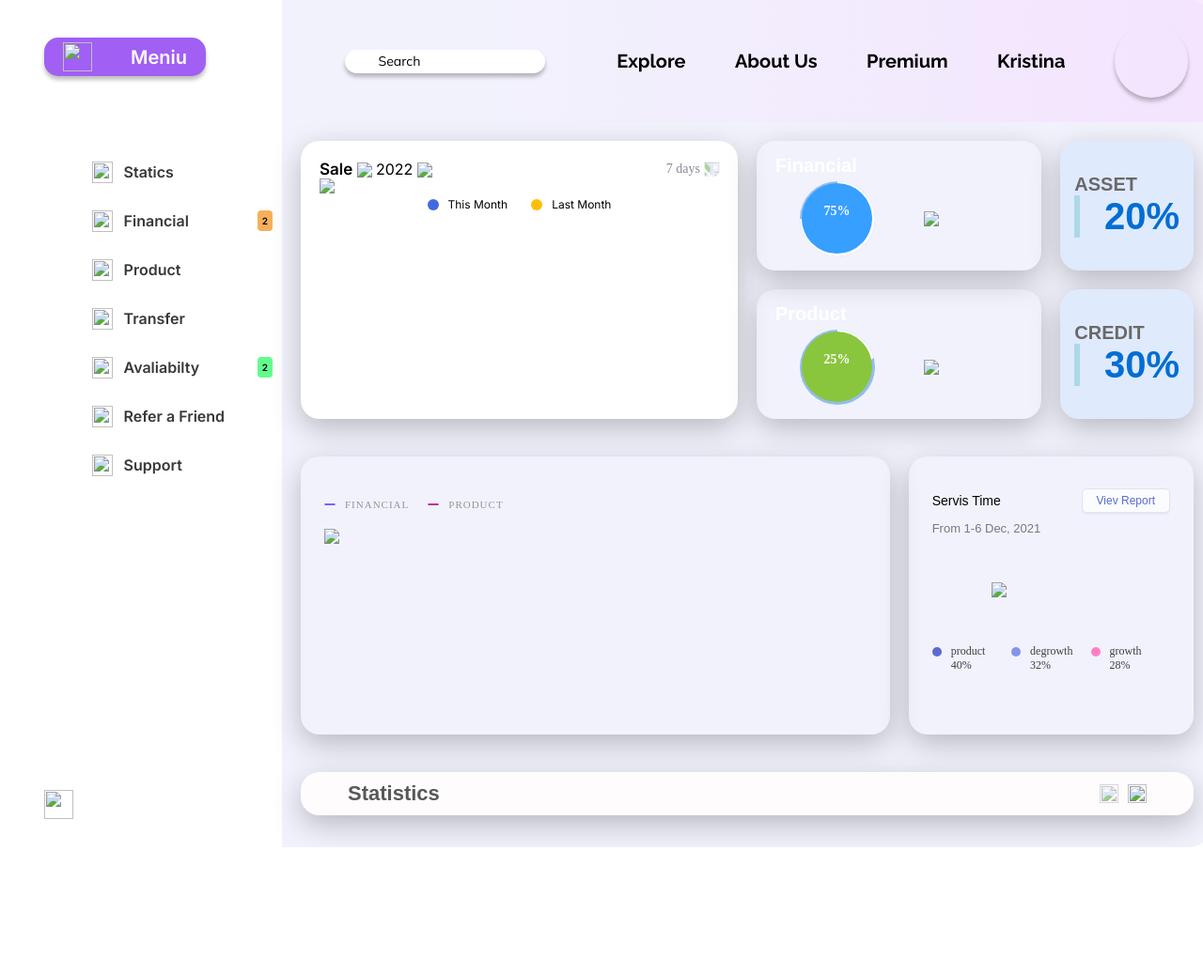
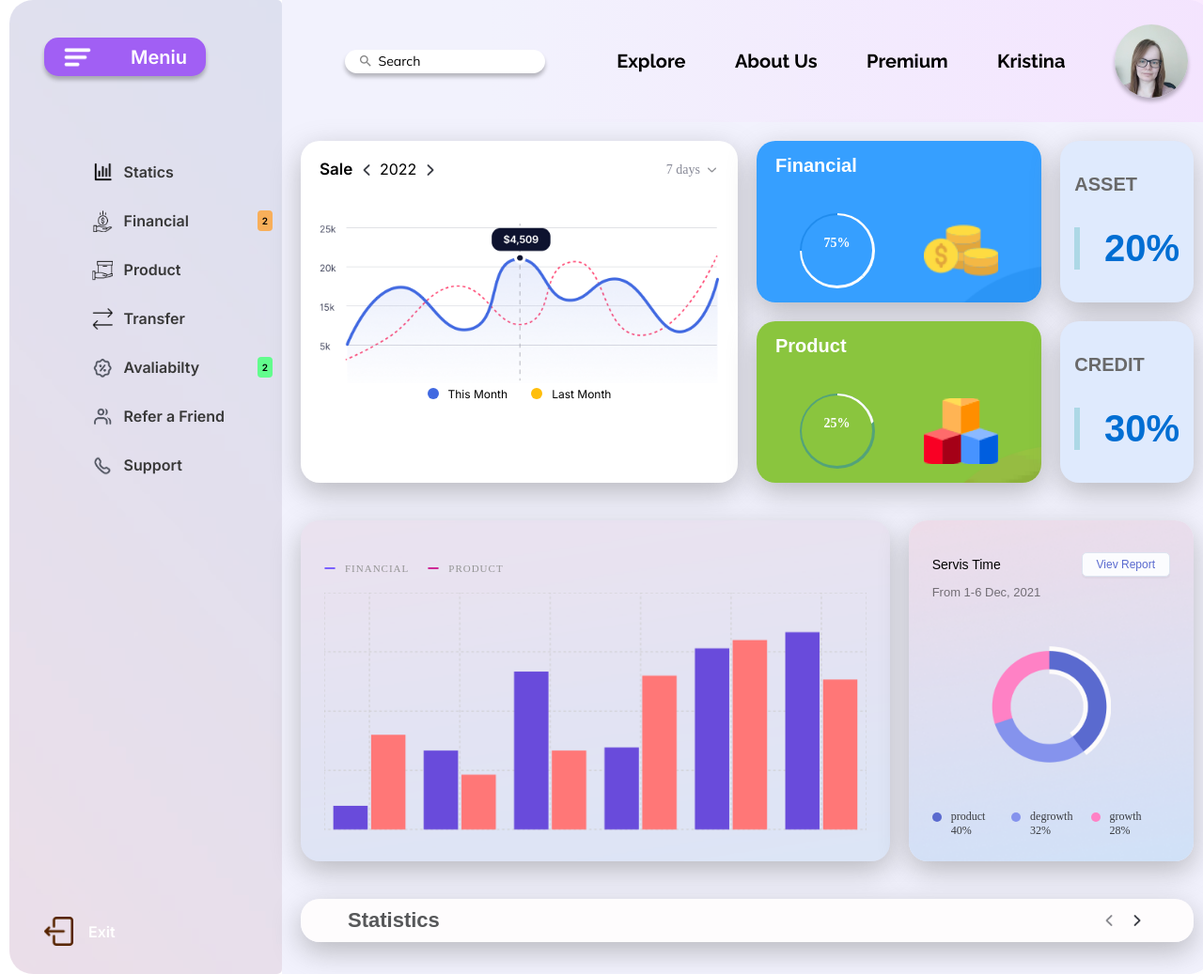
Before and after one commit to KristinaProject/Colorfull-project, a plain HTML site: page index.html in a window 1280 px wide. Shown: the whole page at 94% size. Before the commit the page ends 902 px from the top, so only its background shows below. Drawn offline with Linux system fonts and the light colour scheme; files that its build step writes are made by us from their sources.

Commit message:
add better path for photos

```diff
--- a/index.html
+++ b/index.html
@@ -4,12 +4,12 @@
     <meta charset="UTF-8" />
     <meta http-equiv="X-UA-Compatible" content="IE=edge" />
     <meta name="viewport" content="width=device-width, initial-scale=1.0" />
-    <link rel="stylesheet" href="common.css" />
-    <link rel="stylesheet" href="aside.css" />
-    <link rel="stylesheet" href="header&footer.css" />
-    <link rel="stylesheet" href="./widget__graph.css" />
-    <link rel="stylesheet" href="./widget__statics.css" />
-    <link rel="stylesheet" href="progress-bars.css">
+    <link rel="stylesheet" href="./styles/common.css" />
+    <link rel="stylesheet" href="./styles/aside.css" />
+    <link rel="stylesheet" href="./styles/header&footer.css" />
+    <link rel="stylesheet" href="./styles/widget__graph.css" />
+    <link rel="stylesheet" href="./styles/widget__statics.css" />
+    <link rel="stylesheet" href="./styles/progress-bars.css">
     <link
       href="https://fonts.googleapis.com/css2?family=Inter:wght@100;400;600;700&display=swap"
       rel="stylesheet"
@@ -29,7 +29,7 @@
       <aside>
         <div class="aside-button-container">
           <button class="aside-button">
-            <img src="../../_class_material/06.23/icons/img_7.png" />
+            <img src="./images/icons/img_7.png" />
             <span class="aside-meniu">Meniu</span>
           </button>
         </div>
@@ -37,52 +37,52 @@
         <ul>
           <li>
             <a href="#" class="aside-item">
-              <img src="../../_class_material/06.23/icons/img.png" />
+              <img src="./images/icons/img.png" />
               <p>Statics</p>
             </a>
           </li>
           <li>
             <a href="#" class="aside-item">
-              <img src="../../_class_material/06.23/icons/img_1.png" />
+              <img src="./images/icons/img_1.png" />
               <p>Financial</p>
               <div class="aside-item-notification first">2</div>
             </a>
           </li>
           <li>
             <a href="#" class="aside-item">
-              <img src="../../_class_material/06.23/icons/img_2.png" />
+              <img src="./images/icons/img_2.png" />
               <p>Product</p>
             </a>
           </li>
           <li>
             <a href="#" class="aside-item">
-              <img src="../../_class_material/06.23/icons/img_3.png" />
+              <img src="./images/icons/img_3.png" />
               <p>Transfer</p>
             </a>
           </li>
           <li>
             <a href="#" class="aside-item">
-              <img src="../../_class_material/06.23/icons/img_4.png" />
+              <img src="./images/icons/img_4.png" />
               <p>Avaliabilty</p>
               <div class="aside-item-notification second">2</div>
             </a>
           </li>
           <li>
             <a href="#" class="aside-item">
-              <img src="../../_class_material/06.23/icons/img_5.png" />
+              <img src="./images/icons/img_5.png" />
               <p>Refer a Friend</p>
             </a>
           </li>
           <li>
             <a href="#" class="aside-item">
-              <img src="../../_class_material/06.23/icons/img_6.png" />
+              <img src="./images/icons/img_6.png" />
               <p>Support</p>
             </a>
           </li>
         </ul>
 
         <div class="aside-exit">
-          <img src="../../_class_material/06.23/icons/img_8.png" />
+          <img src="./images/icons/img_8.png" />
           <span class="aside-exit-content">Exit</span>
         </div>
       </aside>
@@ -90,7 +90,7 @@
       <main>
         <header>
           <div class="search-container">
-            <img src="../../_class_material/06.23/icons/search.png" />
+            <img src="./images/icons/search.png" />
             <input
               type="search"
               name="search"
@@ -113,25 +113,25 @@
               <div class="big-head-left">
                 <span>Sale</span>
                 <img
-                  src="../../_class_material/06.23/icons/angle_left.png"
+                  src="./images/icons/angle_left.png"
                   class="arrow"
                 />
                 <span>2022</span>
                 <img
-                  src="../../_class_material/06.23/icons/angle_right.png"
+                  src="./images/icons/angle_right.png"
                   class="arrow"
                 />
               </div>
               <div class="big-head-right">
                 <span>7 days</span>
                 <img
-                  src="../../_class_material/06.23/icons/angle_right.png"
+                  src="./images/icons/angle_right.png"
                   class="arrow1"
                 />
               </div>
             </div>
             <img
-              src="../../_class_material/06.23/graphs/img.png"
+              src="./images/graphs/img.png"
               class="big-graph"
             />
             <div class="big-card-footer">
@@ -156,7 +156,7 @@
                   <div class="inside-circle blue">75%</div>
                 </div>
               </div>
-              <img src="../../_class_material/06.23/images/coins.png" />
+              <img src="./images/images/coins.png" />
             </div>
           </div>
 
@@ -171,7 +171,7 @@
                   <div class="inside-circle green">25%</div>
                 </div>
               </div>
-              <img src="../../_class_material/06.23/images/cubes.png" />
+              <img src="./images/images/cubes.png" />
             </div>
           </div>
 
@@ -203,7 +203,7 @@
               <div class="dark-red stroke"></div>
               <span>PRODUCT</span>
             </div>
-            <img src="../../_class_material/06.23/graphs/img_1.png" />
+            <img src="./images/graphs/img_1.png" />
           </div>
 
           <div class="round-static">
@@ -213,7 +213,7 @@
             </div>
             <p>From 1-6 Dec, 2021</p>
             <div class="img-container">
-              <img src="../../_class_material/06.23/graphs/img_2.png" />
+              <img src="./images/graphs/img_2.png" />
             </div>
             <div class="round-static__footer">
               <div class="mini-wrapper">
@@ -245,8 +245,8 @@
           <div class="footer-wrapper">
             <span>Statistics</span>
             <div class="footer-arrows">
-              <img src="../../_class_material/06.23/icons/angle_left.png" />
-              <img src="../../_class_material/06.23/icons/angle_right.png" />
+              <img src="./images/icons/angle_left.png" />
+              <img src="./images/icons/angle_right.png" />
             </div>
           </div>
         </footer>
--- a/styles/aside.css
+++ b/styles/aside.css
@@ -1,5 +1,5 @@
 aside {
-  background-image: url("../../_class_material/06.23/sidebar.png");
+  background-image: url("../images/sidebar.png");
   border-radius: 25px 5px 5px 25px;
   flex-direction: column;
   padding: 40px 0px 30px 37px;
--- a/styles/header&footer.css
+++ b/styles/header&footer.css
@@ -28,7 +28,7 @@ header, .header-content{
 }
 
 .profile-img {
-  background-image: url("../06.23/IMG_20220121_112152.jpg");
+  background-image: url("../IMG_20220121_112152.jpg");
   background-size: cover;
   border-radius: 50%;
   width: 78px;
--- a/styles/widget__graph.css
+++ b/styles/widget__graph.css
@@ -87,13 +87,13 @@
 
 .mid1 {
   grid-area: mid1;
-  background-image: url("../../_class_material/06.23/bg-blue.png");
+  background-image: url("../images/bg-blue.png");
 }
 
 
 .mid2 {
   grid-area: mid2;
-  background-image: url("../../_class_material/06.23/bg-green.png");
+  background-image: url("../images/bg-green.png");
 }
 
 .mid1 span, .mid2 span{
--- a/styles/widget__statics.css
+++ b/styles/widget__statics.css
@@ -1,11 +1,11 @@
 .static {
   grid-area: static;
-  background-image: url("../../_class_material/06.23/widget-background.png");
+  background-image: url("../images/widget-background.png");
 }
 
 .round-static {
   grid-area: round-static;
-  background-image: url("../../_class_material/06.23/widget-background2.png");
+  background-image: url("../images/widget-background2.png");
 }
 
 .static, .round-static {
```
